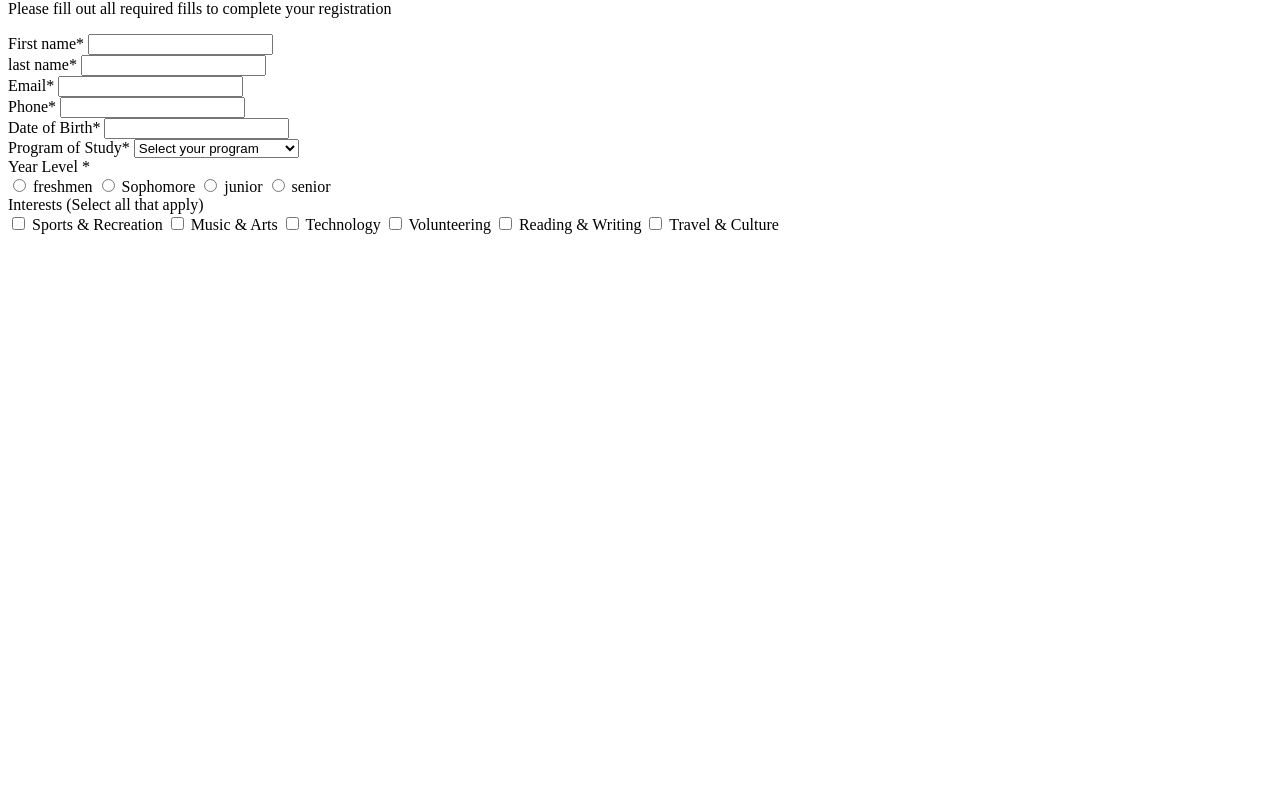
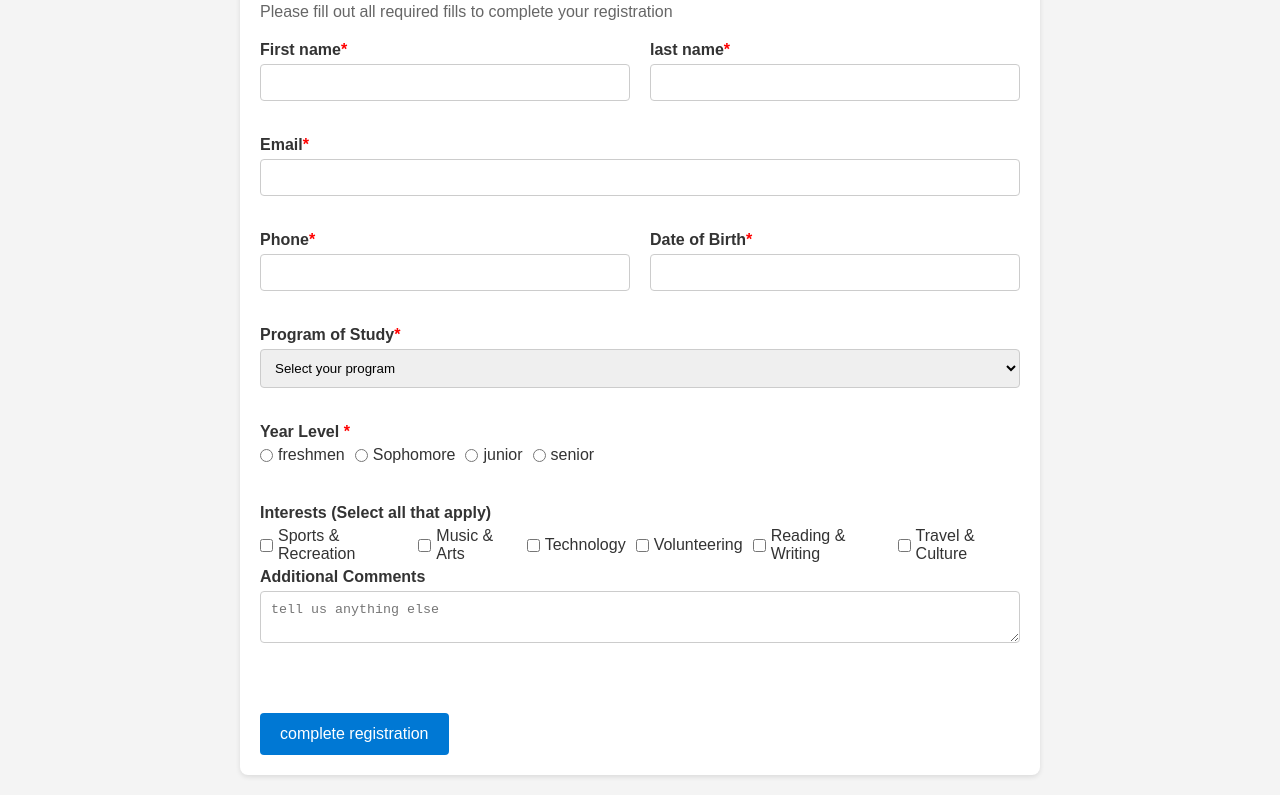
Before and after one commit to enderxdxd/HTMLGIT-LABTIME, a plain HTML site: page index.html in a window 1280 px wide. Shown: the part 80-875 px from the top of the page. Before the commit the page ends 800 px from the top, so only its background shows below. Drawn offline with Linux system fonts and the light colour scheme.

Commit message:
ASSIGNEMNT 04/06

```diff
--- a/index.html
+++ b/index.html
@@ -4,6 +4,7 @@
         <meta charset="UTF-8">
         <meta name="viewport" content="width=device-width, initial-scale=1.0">
         <title>Student Registration</title>
+        <link rel="stylesheet" href="style.css">
     </head>
     <body>
         <div class="card">
@@ -92,6 +93,17 @@
                                 <span class="checkbox-label">Travel &amp; Culture</span>
                             </label>
                         </div>
+
+                        <div class="form-group span-full">
+                            <label for="comments">Additional Comments</label>
+                            <textarea name="comments" id="comments" placeholder="tell us anything else"></textarea>
+                        </div>
+                    </div>
+
+                    <div class="form-actions">
+                        <button type="submit">
+                            complete registration
+                        </button>
                     </div>
                 </div>
             </form>
--- a/style.css
+++ b/style.css
@@ -2,242 +2,112 @@
     margin: 0;
     padding: 0;
     box-sizing: border-box;
-    font-family: 'Segoe UI', Tahoma, Geneva, Verdana, sans-serif;
 }
 
 body {
-    background-color: #1a1a1a;
-    color: #e0e0e0;
-    line-height: 1.6;
+    font-family: Arial, sans-serif;
+    background: #f4f4f4;
+    color: #333;
+    padding: 20px;
 }
 
-header {
-    background: linear-gradient(135deg, #ff0000, #8b0000);
-    color: white;
-    text-align: center;
-    padding: 3rem 1rem;
-    margin-bottom: 2rem;
-    text-shadow: 2px 2px 4px rgba(0,0,0,0.5);
+.card {
+    max-width: 800px;
+    margin: auto;
+    padding: 20px;
+    background: #fff;
+    border-radius: 8px;
+    box-shadow: 0 2px 5px rgba(0, 0, 0, 0.1);
 }
 
-h1 {
-    font-size: 2.5rem;
-    margin-bottom: 1rem;
-    letter-spacing: 2px;
+.card h1 {
+    font-size: 1.8em;
+    margin-bottom: 10px;
 }
 
-h2 {
-    color: #ff0000;
-    margin: 1.5rem 0;
-    padding-bottom: 0.5rem;
-    border-bottom: 2px solid #ff0000;
+.subtitle {
+    color: #666;
+    margin-bottom: 20px;
 }
 
-main {
-    max-width: 1200px;
-    margin: 0 auto;
-    padding: 0 2rem;
+form {
+    width: 100%;
 }
 
-section {
-    background: #2a2a2a;
-    padding: 2rem;
-    margin-bottom: 2rem;
-    border-radius: 8px;
-    box-shadow: 0 2px 5px rgba(255,0,0,0.2);
-    transition: transform 0.3s ease;
-    border: 1px solid #ff0000;
+.two-column {
+    display: flex;
+    flex-wrap: wrap;
+    gap: 20px;
 }
 
-section:hover {
-    transform: translateY(-20px);
-    box-shadow: 0 5px 15px rgba(255,0,0,0.3);
+.form-group {
+    display: flex;
+    flex-direction: column;
+    width: calc(50% - 10px);
+    margin-bottom: 15px;
 }
 
-p {
-    margin-bottom: 1rem;
+.span-full {
+    width: 100%;
 }
 
-ul, ol {
-    margin-left: 2rem;
-    margin-bottom: 1rem;
+label {
+    margin-bottom: 5px;
+    font-weight: bold;
 }
 
-li {
-    margin-bottom: 0.5rem;
+input[type="text"],
+input[type="tel"],
+select,
+textarea {
+    padding: 10px;
+    border: 1px solid #ccc;
+    border-radius: 4px;
 }
 
-.team-container {
-    text-align: center;
+textarea {
+    resize: vertical;
 }
 
-img {
-    max-width: 100%;
-    height: auto;
-    border-radius: 8px;
-    margin: 1rem 0;
-    box-shadow: 0 4px 8px rgba(255,0,0,0.3);
-    border: 2px solid #ff0000;
+.required {
+    color: red;
 }
 
-strong {
-    color: #ff0000;
+.radio-group,
+.checkbox-grid {
+    display: flex;
+    gap: 10px;
 }
 
-em {
-    color: #ffd700;
+.radio-group label,
+.checkbox-grid label {
+    display: flex;
+    align-items: center;
+    font-weight: normal;
 }
 
-footer {
-    background: #ff0000;
-    color: white;
-    text-align: center;
-    padding: 1.5rem;
-    margin-top: 3rem;
+.radio-label,
+.checkbox-label {
+    margin-left: 5px;
 }
 
-@media (max-width: 768px) {
-    main {
-        padding: 0 1rem;
-    }
-
-    section {
-        padding: 1.5rem;
-    }
-
-    h1 {
-        font-size: 2rem;
-    }
-}
-/* Navigation Styles */
-nav {
-    margin-top: 1.5rem;
+.form-actions {
+    text-align: center;
+    margin-top: 20px;
 }
 
-nav ul {
-    display: flex;
-    justify-content: center;
-    gap: 2rem;
-    list-style: none;
-    margin: 0;
-    padding: 0;
+
+button[type="submit"] {
+    background: #0078d4;
+    color: #fff;
+    border: none;
+    padding: 12px 20px;
+    border-radius: 4px;
+    font-size: 1em;
+    cursor: pointer;
+    transition: background 0.3s ease;
 }
 
-nav a {
-    color: white;
-    text-decoration: none;
-    font-weight: 600;
-    padding: 0.5rem 1rem;
-    border-radius: 4px;
-    transition: all 0.3s ease;
-    text-transform: uppercase;
-    letter-spacing: 1px;
-    font-size: 0.9rem;
+button[type="submit"]:hover {
+    background: #005a9e;
 }
-
-nav a:hover {
-    background-color: rgba(255, 255, 255, 0.2);
-    transform: translateY(-2px);
-}
-
-/* Article Specific Styles */
-article {
-    margin-bottom: 2rem;
-    padding: 1.5rem;
-    background: rgba(0, 0, 0, 0.2);
-    border-radius: 6px;
-}
-
-article:last-child {
-    margin-bottom: 0;
-}
-
-/* Address Styles in Footer */
-address {
-    font-style: normal;
-    margin-top: 0.5rem;
-    font-size: 0.9rem;
-}
-
-address a {
-    color: white;
-    text-decoration: none;
-    transition: color 0.3s ease;
-}
-
-address a:hover {
-    color: #ffd700;
-    text-decoration: underline;
-}
-
-/* Button-like Elements */
-.team-container a {
-    display: inline-block;
-    background: #ff0000;
-    color: white;
-    padding: 0.8rem 1.5rem;
-    margin-top: 1rem;
-    border-radius: 4px;
-    text-decoration: none;
-    font-weight: bold;
-    transition: all 0.3s ease;
-}
-
-.team-container a:hover {
-    background: #cc0000;
-    transform: translateY(-2px);
-    box-shadow: 0 4px 8px rgba(0, 0, 0, 0.3);
-}
-
-/* Animation Enhancements */
-@keyframes pulse {
-    0% { box-shadow: 0 0 0 0 rgba(255, 0, 0, 0.7); }
-    70% { box-shadow: 0 0 0 10px rgba(255, 0, 0, 0); }
-    100% { box-shadow: 0 0 0 0 rgba(255, 0, 0, 0); }
-}
-
-section:hover {
-    animation: pulse 1.5s infinite;
-}
-
-/* Form Elements (for potential future use) */
-input, textarea, select {
-    background: #333;
-    border: 1px solid #ff0000;
-    color: white;
-    padding: 0.5rem;
-    border-radius: 4px;
-    width: 100%;
-    margin-bottom: 1rem;
-}
-
-/* Responsive Enhancements */
-@media (max-width: 576px) {
-    nav ul {
-        flex-direction: column;
-        gap: 0.5rem;
-    }
-
-    header {
-        padding: 2rem 1rem;
-    }
-
-    h1 {
-        font-size: 1.8rem;
-    }
-
-    section {
-        padding: 1rem;
-    }
-}
-
-/* Scroll Behavior */
-html {
-    scroll-behavior: smooth;
-}
-
-/* Selection Color */
-::selection {
-    background: #ff0000;
-    color: white;
-}
```
